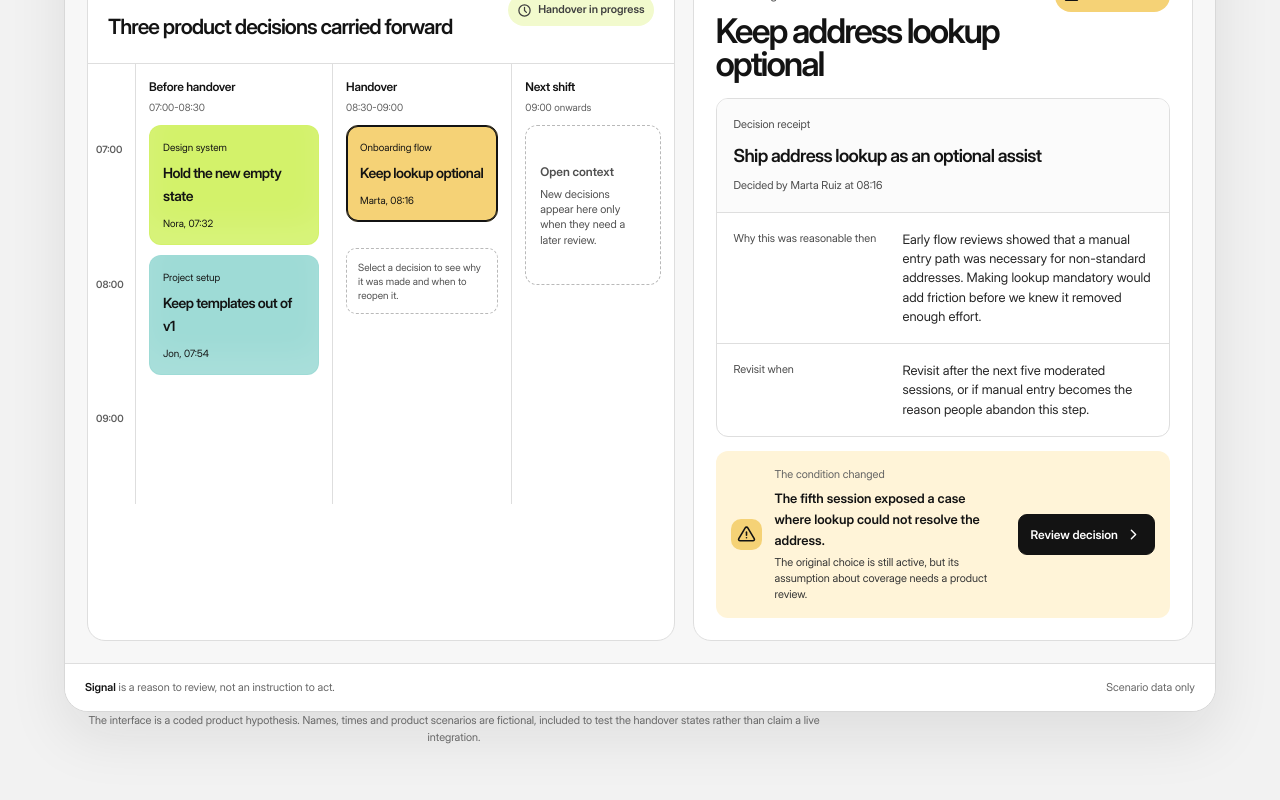
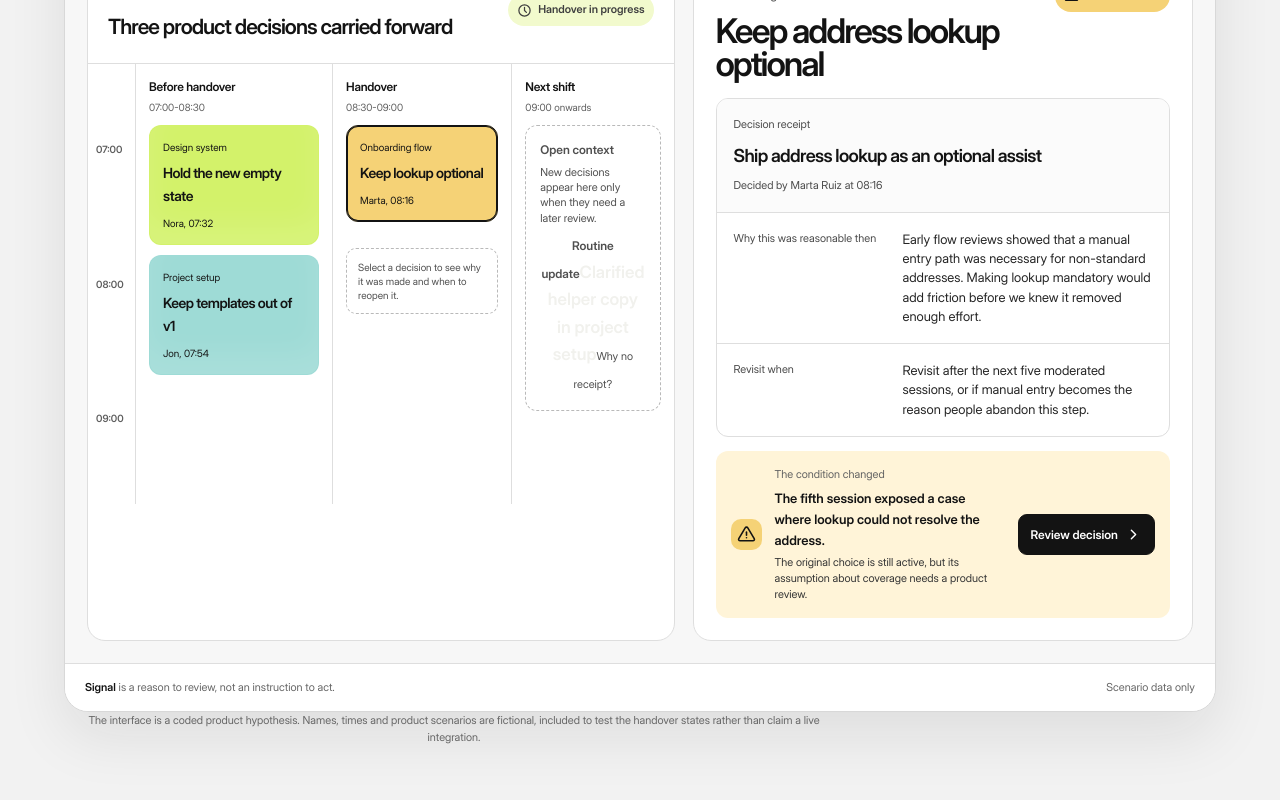
Before and after one commit to deboramoratalla-lab/portfolio, a Next.js app: page /lab/decision-handover in a window 1280 px wide. Shown: the part 3400-4200 px from the top of the page. Built offline with nearby package versions, Linux system fonts and the light colour scheme.

Commit message:
Add routine update toggle in decision handover demo
Added a button to toggle the display of routine update information related to project setup decisions.

```diff
--- a/src/components/decision-handover-demo.tsx
+++ b/src/components/decision-handover-demo.tsx
@@ -76,12 +76,14 @@ export function DecisionHandoverDemo() {
   const [selectedId, setSelectedId] = useState<DecisionId>("onboarding")
   const [view, setView] = useState<"handover" | "guardrails">("handover")
   const [reviewOpen, setReviewOpen] = useState(false)
+  const [routineReasonOpen, setRoutineReasonOpen] = useState(false)
   const selected = useMemo(() => decisions.find(decision => decision.id === selectedId) ?? decisions[0], [decisions, selectedId])
   const needsReview = selected.status === "review"
 
   function chooseDecision(id: DecisionId) {
     setSelectedId(id)
     setReviewOpen(false)
+    setRoutineReasonOpen(false)
   }
 
   function updateDecision(action: "revise" | "keep") {
@@ -140,12 +142,12 @@ export function DecisionHandoverDemo() {
               <div className={styles.scheduleColumns}>
                 <div><header><span>Before handover</span><small>07:00-08:30</small></header><button type="button" aria-pressed={selectedId === "emptyState"} className={`${styles.scheduleCard} ${styles.limeCard} ${selectedId === "emptyState" ? styles.scheduleSelected : ""}`} onClick={() => chooseDecision("emptyState")}><span>Design system</span><strong>Hold the new empty state</strong><small>Nora, 07:32</small></button><button type="button" aria-pressed={selectedId === "templates"} className={`${styles.scheduleCard} ${styles.aquaCard} ${selectedId === "templates" ? styles.scheduleSelected : ""}`} onClick={() => chooseDecision("templates")}><span>Project setup</span><strong>Keep templates out of v1</strong><small>Jon, 07:54</small></button></div>
                 <div><header><span>Handover</span><small>08:30-09:00</small></header><button type="button" aria-pressed={selectedId === "onboarding"} className={`${styles.scheduleCard} ${styles.yellowCard} ${selectedId === "onboarding" ? styles.scheduleSelected : ""}`} onClick={() => chooseDecision("onboarding")}><span>Onboarding flow</span><strong>Keep lookup optional</strong><small>Marta, 08:16</small></button><div className={styles.scheduleHint}>Select a decision to see why it was made and when to reopen it.</div></div>
-                <div><header><span>Next shift</span><small>09:00 onwards</small></header><div className={styles.openSlot}><span>Open context</span><small>New decisions appear here only when they need a later review.</small></div></div>
+                <div><header><span>Next shift</span><small>09:00 onwards</small></header><div className={styles.openSlot}><span>Open context</span><small>New decisions appear here only when they need a later review.</small><button type="button" className={styles.routineItem} aria-expanded={routineReasonOpen} onClick={() => setRoutineReasonOpen(open => !open)}><span>Routine update</span><strong>Clarified helper copy in project setup</strong><small>{routineReasonOpen ? "Hide why no receipt exists" : "Why no receipt?"}</small></button>{routineReasonOpen && <p className={styles.routineReason} role="status"><b>No receipt created.</b> The change did not alter scope, customer risk or a decision that needs later review.</p>}</div></div>
               </div>
             </div>
           </section>
 
-          <section className={styles.detailSheet}>
+          <section key={`${selected.id}-${selected.status}`} className={styles.detailSheet}>
           <header className={styles.detailHeader}><div><span>{selected.service}</span><h3>{selected.title}</h3></div><div className={`${styles.state} ${needsReview ? styles.needsReview : ""}`}>{needsReview ? <IconAlertTriangle size={15} /> : <IconCheck size={15} />}{needsReview ? "Review needed" : selected.status === "updated" ? "Reassessed" : "Still valid"}</div></header>
           <section className={styles.receipt}>
             <div className={styles.receiptLead}><span>Decision receipt</span><strong>{selected.choice}</strong><small>Decided by {selected.owner} at {selected.decided}</small></div>
```
